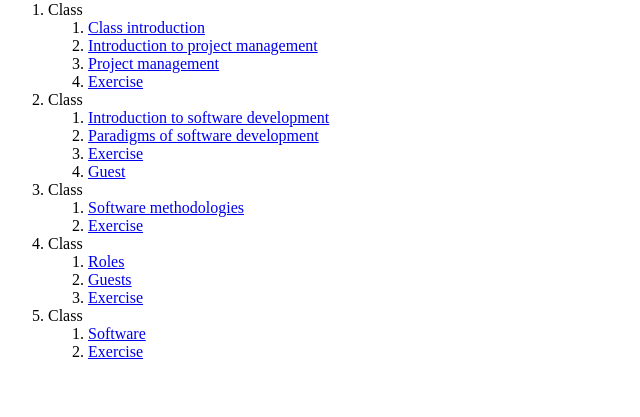
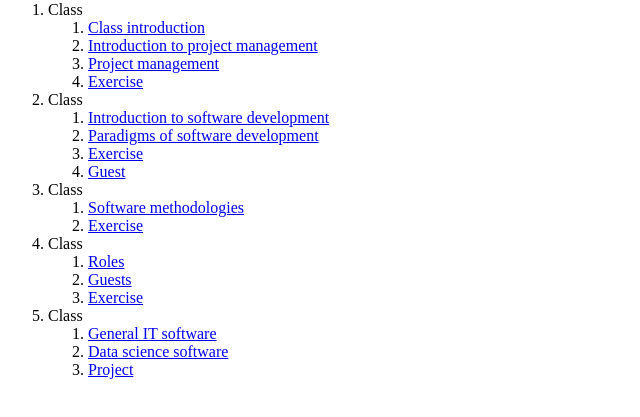
Before and after one commit to jaymeanchante/uniritter_project_and_process_management, a plain HTML site: page docs/classes/2020_06_data_science/index.html in a window 1280 px wide. Shown: the part 79-496 px from the top of the page, without its empty margins (0-640 px from the left). Drawn offline with Linux system fonts and the light colour scheme.

Commit message:
:pencil: updated docs

```diff
--- a/docs/classes/2020_06_data_science/index.html
+++ b/docs/classes/2020_06_data_science/index.html
@@ -47,8 +47,9 @@
         <li>
           Class
           <ol>
-            <li><a href="5_class/1_software.pdf">Software</a></li>
-            <li><a href="5_class/2_project.pdf">Exercise</a></li>
+            <li><a href="5_class/1_software_general.pdf">General IT software</a></li>
+            <li><a href="5_class/2_software_data_science.pdf">Data science software</a></li>
+            <li><a href="5_class/3_project.pdf">Project</a></li>
           </ol>
         </li>
       </ol>
```
Also changed, not shown: docs/classes/2020_06_it_governance/index.html (+3 -2 lines).
